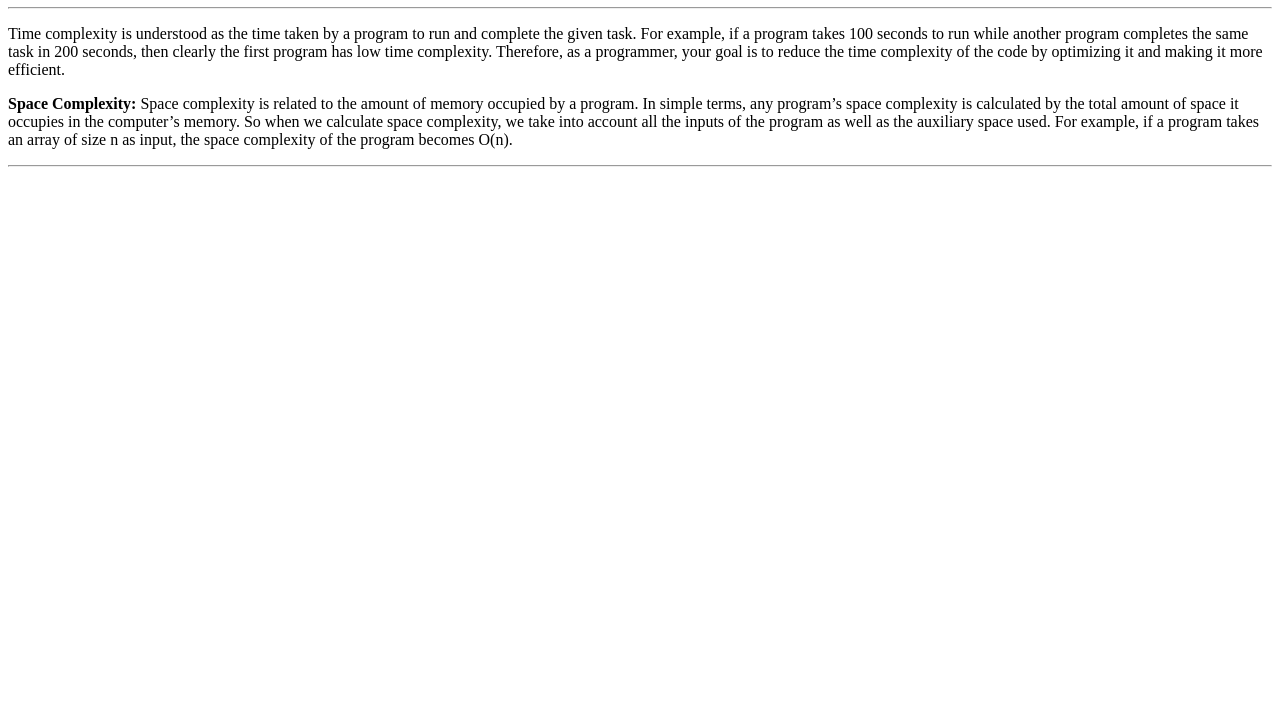
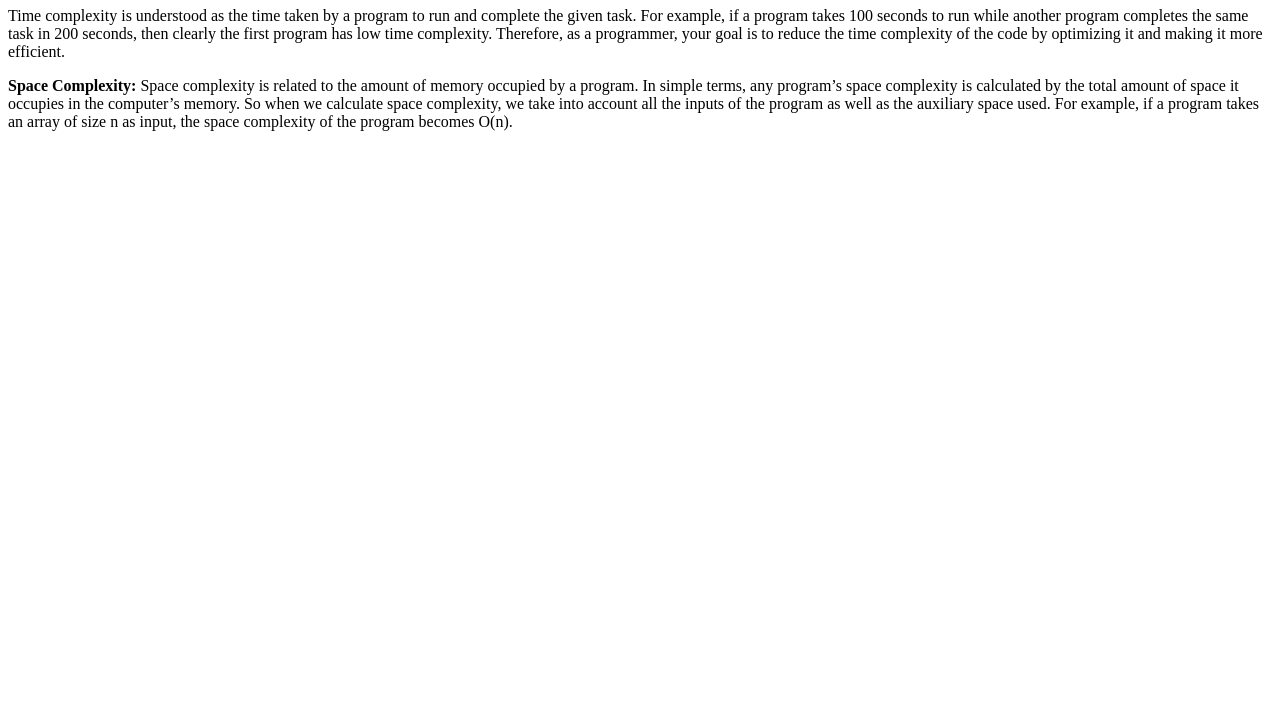
Before and after one commit to acciojob/time-and-space-complexity-Aman123x, a website: page main.html in a window 1280 px wide. Shown: the part 73-800 px from the top of the page. Drawn offline with Linux system fonts and the light colour scheme.

Commit message:
created a submission

```diff
--- a/main.html
+++ b/main.html
@@ -8,10 +8,10 @@
 
 <body>
 	<!-- the entire body must be written by student -->
-	<h1>Time and Space Complexity</h1><hr>
+	<h1>Time and Space Complexity</h1>
 	<p>Time complexity is understood as the time taken by a program to run and complete the given task. For example, if a program takes 100 seconds to run while another program completes the same task in 200 seconds, then clearly the first program has low time complexity. Therefore, as a programmer, your goal is to reduce the time complexity of the code by optimizing it and making it more efficient.</p>
 	<p><b>Space Complexity:</b>&nbsp;Space complexity is related to the amount of memory occupied by a program. In simple terms, any program’s space complexity is calculated by the total amount of space it occupies in the computer’s memory. So when we calculate space complexity, we take into account all the inputs of the program as well as the auxiliary space used. For example, if a program takes an array of size n as input, the space complexity of the program becomes O(n).</p>
-	<hr>
+
     <script type="text/javascript" src="./script.js">
 </script>
 
```
